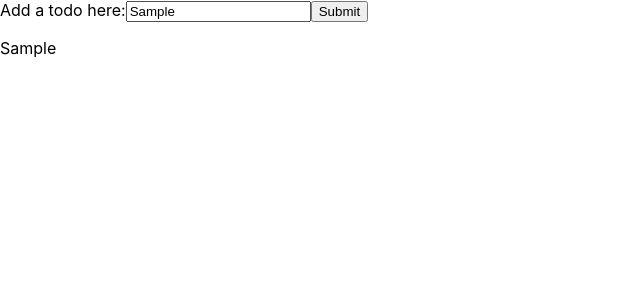
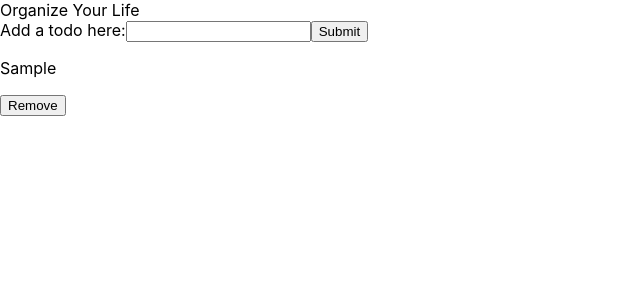
Before and after one commit to beezy12/reactTodo, a React (Create React App) app: page / in a window 1280 px wide. Both pictures are taken after typing "Sample" into the empty fields and a click on the input "Submit". Shown: the top 300 px of the page, without its empty margins (0-640 px from the left). Built offline with nearby package versions, Linux system fonts and the light colour scheme.

Commit message:
can now delete todos and clear form after adding one

```diff
--- a/src/components/AddTodo.js
+++ b/src/components/AddTodo.js
@@ -10,11 +10,6 @@ export default class AddTodo extends Component {
 
     this.input = React.createRef();
     this.handleAddTodo = this.handleAddTodo.bind(this);
-    //this.handleChange = this.handleChange.bind(this);
-  }
-
-  handleChange(event) {
-    //this.props.handleChange(event.target.value);
   }
 
   handleAddTodo(event) {
@@ -22,7 +17,8 @@ export default class AddTodo extends Component {
     event.preventDefault();
 
     //console.log(`I received this: ${this.input.current.value}`);
-    this.props.handleAddTodo(this.input.current.value);
+    this.props.handleAddTodo(this.input.current.value.trim());
+    this.input.current.value = '';
   }
 
   render() {
--- a/src/components/App.js
+++ b/src/components/App.js
@@ -5,40 +5,38 @@ import TodoList from './TodoList';
 export default class TodoApp extends Component {
   constructor(props) {
     super(props)
-
     this.state = {
       todos: []
     }
-
-    this.handleChange = this.handleChange.bind(this);
-  }
-
-
-  handleChange = (todo) => {
-    //console.log('click in the parent')
-    //console.log('handle change is getting this:', todo)
-    //this.setState(prevState => ({ todos: prevState.todos.concat(todo) }))
-    //this.setState(prevState => ({...prevState.todos, todo }))
+    this.handleAddTodo = this.handleAddTodo.bind(this);
   }
 
   handleAddTodo = (thing) => {
-    console.log('handleAddTodo in the main parent is getting this:', thing);
     //this.setState(prevState => ({...prevState.todos, thing }));
     this.setState(prevState => ({ todos: prevState.todos.concat(thing) }))
   }
 
+  handleDeleteTodo = (todoToDelete) => {
+    this.setState((prevState) => ({
+      todos: prevState.todos.filter((currentOne) => currentOne !== todoToDelete)
+    }))
+  }
+
   render() {
-
+    const title = 'Organize Your Life'
     const todos = this.state.todos;
-    console.log('and my state looks like this', todos);
+    console.log('my state looks like this', todos);
 
     return (
       <div>
+        {title}
         <AddTodo
           handleAddTodo={this.handleAddTodo}
+        />
+        <TodoList
           todos={todos}
+          handleDeleteTodo={this.handleDeleteTodo}
         />
-        <TodoList todos={todos} />
       </div>
     );
   }
--- a/src/components/Todo.js
+++ b/src/components/Todo.js
@@ -2,7 +2,12 @@ import React from 'react';
 
 const Todo = (props) => (
   <div>
-    <p>{props.todos}</p>
+    <p>{props.todo}</p>
+    <button onClick={(event) => {
+      props.handleDeleteTodo(props.todo)
+    }}>
+      Remove
+    </button>
   </div>
 )
 
--- a/src/components/TodoList.js
+++ b/src/components/TodoList.js
@@ -3,10 +3,12 @@ import Todo from './Todo.js';
 
 const TodoList = (props) => (
   <div>
+    {props.todos.length === 0 && <p>Add something to do!</p>}
     {props.todos.map((todo, index) => (
       <Todo
         key={index}
-        todos={todo}
+        todo={todo}
+        handleDeleteTodo={props.handleDeleteTodo}
       />
     ))}
   </div>
```
